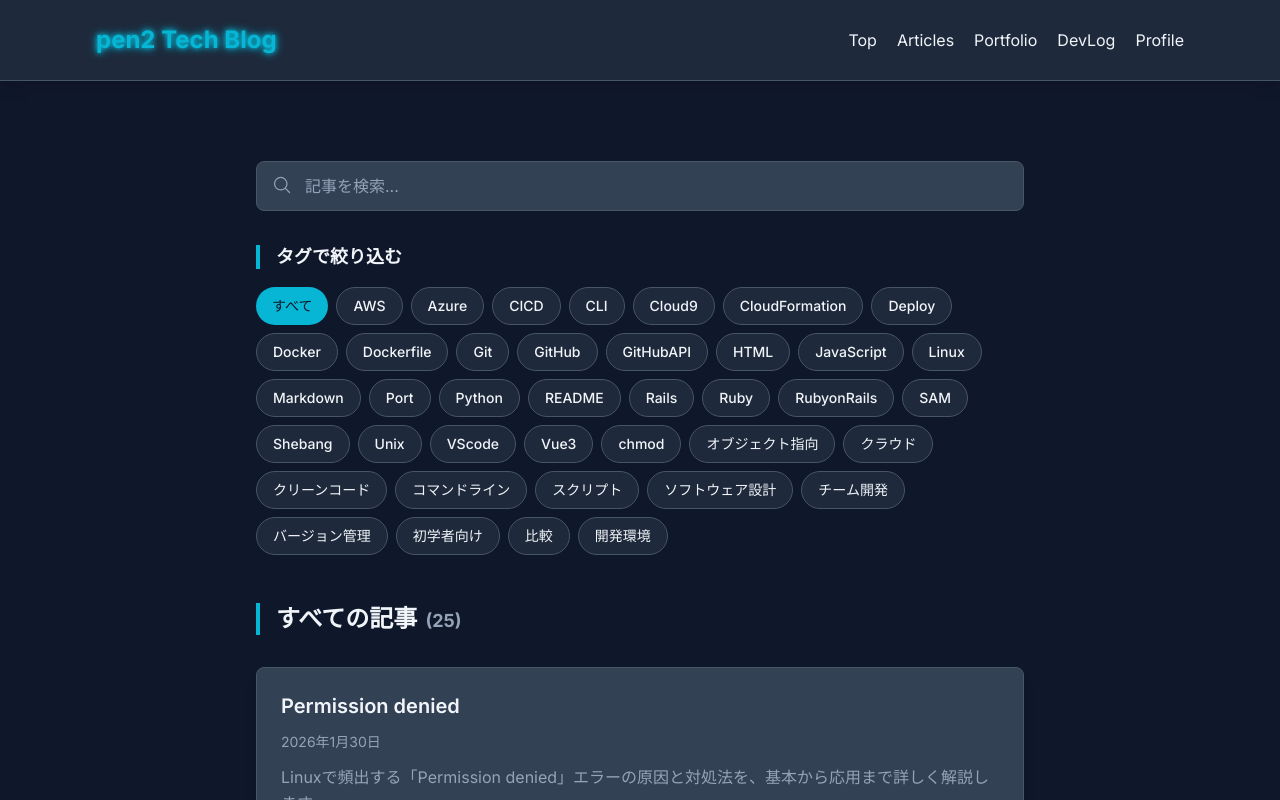
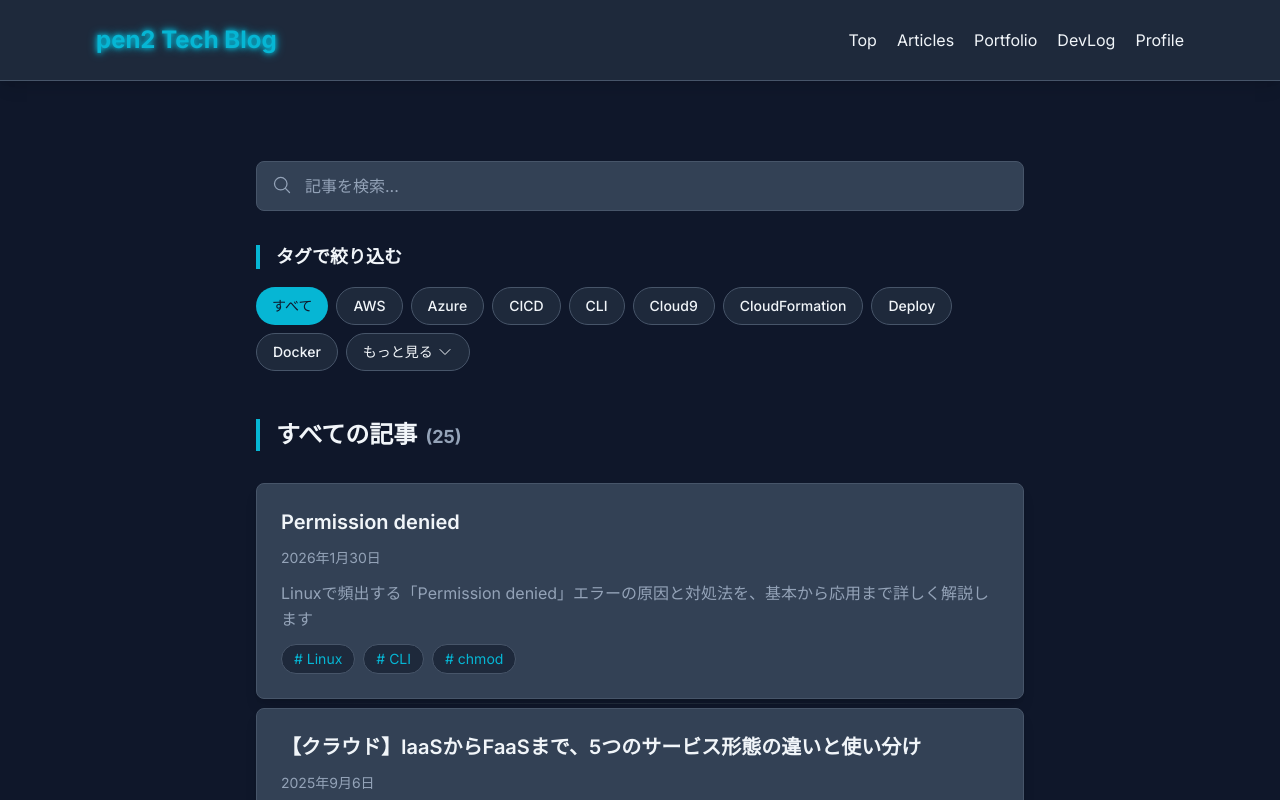
Before and after one commit to n-haruhi/my-tech-blog, a Next.js app: page /posts in a window 1280 px wide. Shown: the top 800 px of the page. Built offline with nearby package versions, Linux system fonts and the light colour scheme.

Commit message:
feat: タグ一覧に展開/折りたたみ機能を追加

```diff
--- a/src/components/PostsList.tsx
+++ b/src/components/PostsList.tsx
@@ -2,7 +2,7 @@
 import { useState, useEffect } from "react"
 import PostCard from "@/components/PostCard"
 import type { Post } from "@/lib/posts"
-import { MagnifyingGlassIcon, ChevronLeftIcon, ChevronRightIcon } from "@heroicons/react/24/outline"
+import { MagnifyingGlassIcon, ChevronLeftIcon, ChevronRightIcon, ChevronDownIcon, ChevronUpIcon } from "@heroicons/react/24/outline"
 
 type PostsListProps = {
   posts: Post[]
@@ -14,7 +14,9 @@ export default function PostsList({ posts }: PostsListProps) {
   const [selectedTag, setSelectedTag] = useState<string | null>(null)
   const [searchQuery, setSearchQuery] = useState("")
   const [currentPage, setCurrentPage] = useState(1)
+  const [showAllTags, setShowAllTags] = useState(false)
   const postsPerPage = 5
+  const initialTagsToShow = 8
 
   const filteredPosts = posts
     .filter((post) => !selectedTag || post.tags.includes(selectedTag))
@@ -34,6 +36,9 @@ export default function PostsList({ posts }: PostsListProps) {
   }, [searchQuery, selectedTag])
 
   const pageNumbers = Array.from({ length: totalPages }, (_, i) => i + 1)
+
+  const displayedTags = showAllTags ? allTags : allTags.slice(0, initialTagsToShow)
+  const hasMoreTags = allTags.length > initialTagsToShow
 
   return (
     <div className="max-w-5xl mx-auto px-4 sm:px-6 lg:px-8 py-8">
@@ -68,7 +73,7 @@ export default function PostsList({ posts }: PostsListProps) {
           >
             すべて
           </button>
-          {allTags.map((tag) => (
+          {displayedTags.map((tag) => (
             <button
               key={tag}
               onClick={() => setSelectedTag(tag)}
@@ -81,6 +86,24 @@ export default function PostsList({ posts }: PostsListProps) {
               {tag}
             </button>
           ))}
+          {hasMoreTags && (
+            <button
+              onClick={() => setShowAllTags(!showAllTags)}
+              className="px-4 py-2 rounded-full text-sm font-medium bg-neon-slate text-neon-text hover:bg-neon-card border border-neon-border transition-all duration-300 flex items-center gap-1"
+            >
+              {showAllTags ? (
+                <>
+                  閉じる
+                  <ChevronUpIcon className="h-4 w-4" />
+                </>
+              ) : (
+                <>
+                  もっと見る
+                  <ChevronDownIcon className="h-4 w-4" />
+                </>
+              )}
+            </button>
+          )}
         </div>
       </div>
 
```
